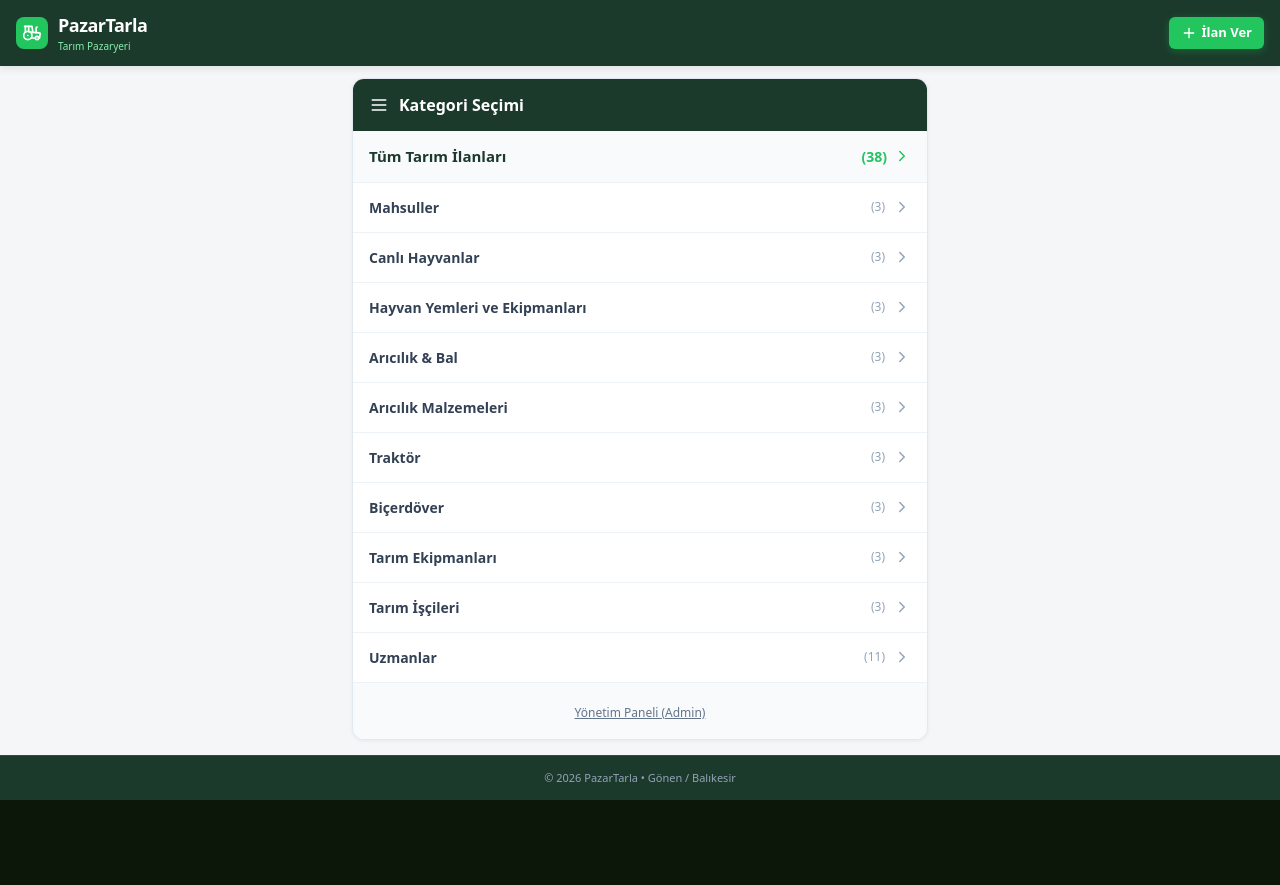
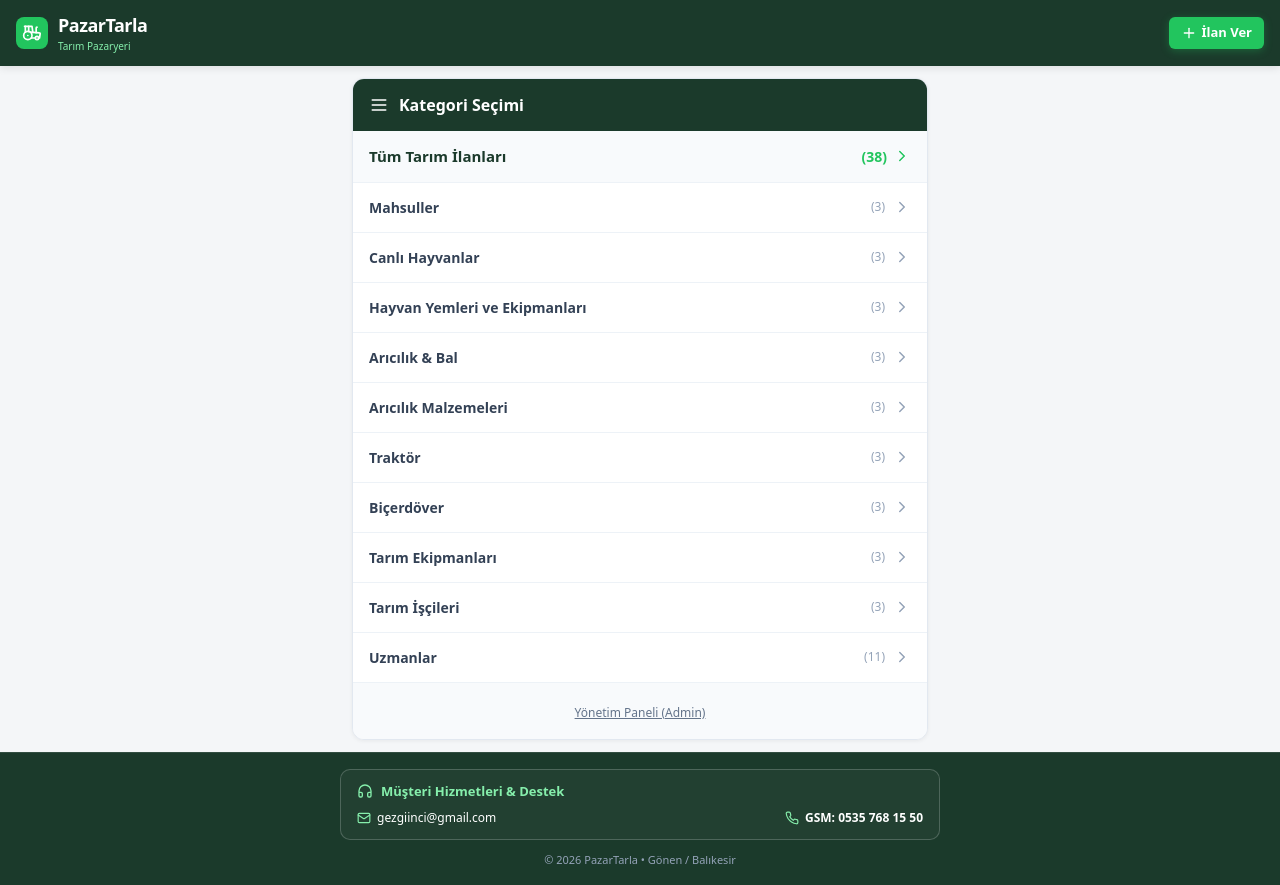
Before and after one commit to gezgiinci-beep/Pazartarla, a React (Vite) app: page / in a window 1280 px wide. Before the commit the page ends 800 px from the top, so only its background shows below. Built offline with nearby package versions, Linux system fonts and the light colour scheme.

Commit message:
Update App.tsx

```diff
--- a/src/App.tsx
+++ b/src/App.tsx
@@ -2,7 +2,7 @@ import React, { useState, useEffect } from 'react';
 import {
   Search, SlidersHorizontal, MapPin, Phone, MessageCircle, Plus,
   Heart, Share2, ShieldCheck, CheckCircle2, ChevronRight, ChevronDown, X,
-  Car, Tractor, Wrench, ArrowRight, Bell, User, Filter, AlertCircle, Trash2, Settings, Lock, Check, Mail, Globe, Copy, HelpCircle, Users, Image as ImageIcon, Bug, Shield, Package, ArrowLeft, Menu, ArrowUpDown, LayoutList, Star
+  Car, Tractor, Wrench, ArrowRight, Bell, User, Filter, AlertCircle, Trash2, Settings, Lock, Check, Mail, Globe, Copy, HelpCircle, Users, Image as ImageIcon, Bug, Shield, Package, ArrowLeft, Menu, ArrowUpDown, LayoutList, Star, Headphones
 } from 'lucide-react';
 
 const INITIAL_LISTINGS = [
@@ -722,7 +722,6 @@ export default function App() {
   const [selectedCategory, setSelectedCategory] = useState('Tüm kategoriler');
   const [selectedSubCategory, setSelectedSubCategory] = useState('Tümü');
 
-  // Akordiyon için hangi kategorinin açık olduğunu tutan state
   const [openCategory, setOpenCategory] = useState(null);
 
   const [showViewModal, setShowViewModal] = useState(false);
@@ -1265,8 +1264,25 @@ export default function App() {
 
       </main>
 
-      <footer style={{ backgroundColor: '#1b3a2b', color: '#94a3b8', padding: '14px', textAlign: 'center', fontSize: '11px', borderTop: '1px solid rgba(255,255,255,0.1)', marginTop: 'auto', boxSizing: 'border-box', width: '100%' }}>
-        <span>© 2026 PazarTarla • Gönen / Balıkesir</span>
+      {/* MÜŞTERİ HİZMETLERİ & İLETİŞİM ÇERÇEVESİ */}
+      <footer style={{ backgroundColor: '#1b3a2b', color: '#cbd5e1', padding: '16px', borderTop: '1px solid rgba(255,255,255,0.1)', marginTop: 'auto', boxSizing: 'border-box', width: '100%' }}>
+        <div style={{ maxWidth: '600px', margin: '0 auto', border: '1px solid rgba(255,255,255,0.2)', borderRadius: '10px', padding: '12px 16px', backgroundColor: 'rgba(255,255,255,0.03)', boxSizing: 'border-box', display: 'flex', flexDirection: 'column', gap: '8px' }}>
+          <div style={{ display: 'flex', alignItems: 'center', gap: '8px', color: '#86efac', fontWeight: '700', fontSize: '13px' }}>
+            <Headphones size={16} /> Müşteri Hizmetleri & Destek
+          </div>
+          <div style={{ display: 'flex', justifyContent: 'space-between', alignItems: 'center', flexWrap: 'wrap', gap: '10px', fontSize: '12px' }}>
+            <a href="mailto:gezgiinci@gmail.com" style={{ color: '#fff', textDecoration: 'none', display: 'flex', alignItems: 'center', gap: '6px' }}>
+              <Mail size={14} color="#86efac" /> gezgiinci@gmail.com
+            </a>
+            <a href="tel:05357681550" style={{ color: '#fff', textDecoration: 'none', display: 'flex', alignItems: 'center', gap: '6px', fontWeight: '700' }}>
+              <Phone size={14} color="#86efac" /> GSM: 0535 768 15 50
+            </a>
+          </div>
+        </div>
+
+        <div style={{ textAlign: 'center', fontSize: '11px', color: '#94a3b8', marginTop: '12px' }}>
+          © 2026 PazarTarla • Gönen / Balıkesir
+        </div>
       </footer>
 
     </div>
```
